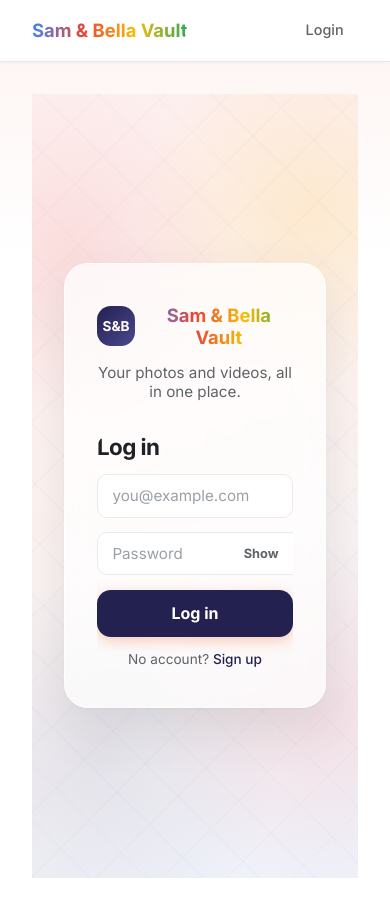
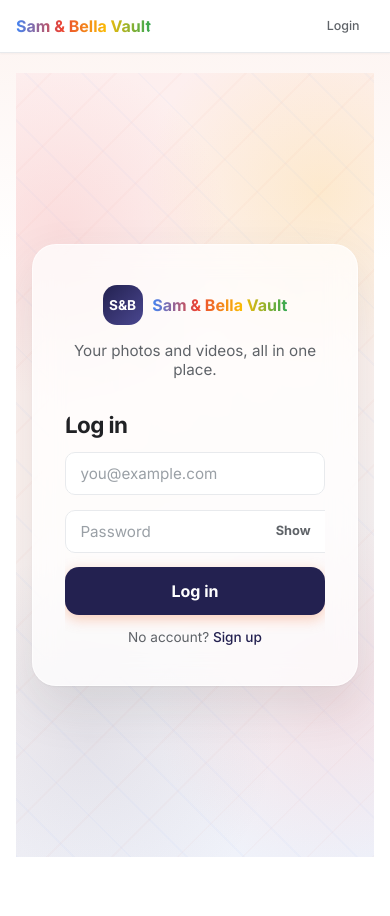
Before and after one commit to petjo21/Vault, a Next.js app: page /login in a window 390 px wide. Shown: the top 916 px of the page. Built offline with nearby package versions, Linux system fonts and the light colour scheme.

Commit message:
Add mobile responsive styles

```diff
--- a/app/globals.css
+++ b/app/globals.css
@@ -1898,3 +1898,74 @@ main { padding-bottom: 6rem; }
 .settings-row-chevron { color: var(--ink-dim); font-size: 1.2rem; }
 .settings-row-danger { color: #d93025; }
 .settings-row-danger:hover { background: #fdeeee; }
+/* ---------- Responsive: tablets & phones ---------- */
+@media (max-width: 640px) {
+  .nav {
+    padding: 0.7rem 1rem;
+    gap: 1rem;
+    flex-wrap: wrap;
+  }
+  .wordmark {
+    font-size: 1rem;
+    margin-right: 0.3rem;
+  }
+  .nav a {
+    font-size: 0.82rem;
+  }
+
+  main {
+    padding: 1.25rem 1rem 3rem;
+  }
+
+  .grid {
+    grid-template-columns: repeat(auto-fill, minmax(130px, 1fr));
+    gap: 0.6rem;
+  }
+
+  .day-heading {
+    font-size: 0.85rem;
+  }
+
+  .form {
+    padding: 1.25rem;
+    max-width: 100%;
+  }
+
+  .auth-page {
+    padding: 1rem;
+  }
+
+  .empty-state {
+    padding: 3rem 1rem;
+  }
+  .empty-state h2 {
+    font-size: 1.3rem;
+  }
+
+  .lightbox-overlay {
+    padding: 0.75rem;
+  }
+  .lightbox-close {
+    top: 0.75rem;
+    right: 0.75rem;
+    width: 34px;
+    height: 34px;
+  }
+
+  .settings-dropdown {
+    min-width: 160px;
+  }
+}
+
+@media (max-width: 400px) {
+  .nav {
+    gap: 0.6rem;
+  }
+  .nav a {
+    font-size: 0.78rem;
+    padding: 0.3rem 0;
+  }
+  .grid {
+    grid-template-columns: repeat(auto-fill, minmax(105px, 1fr));
+  }
+}
```
